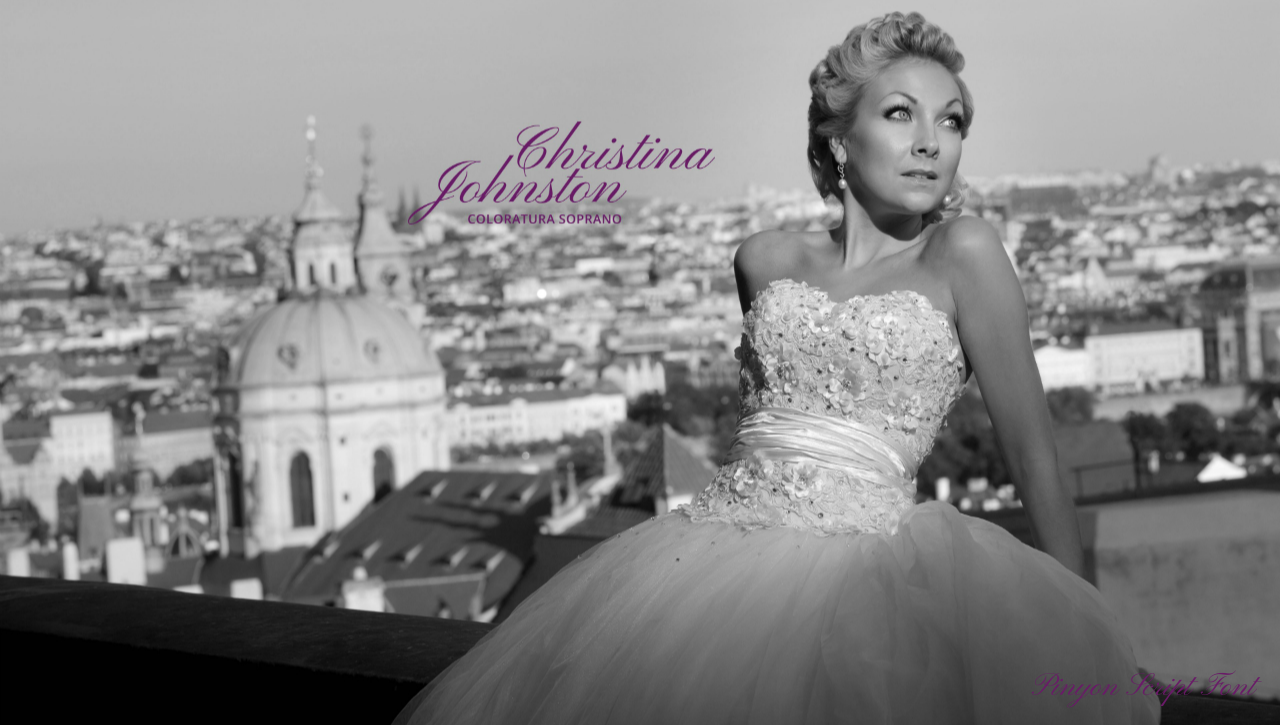
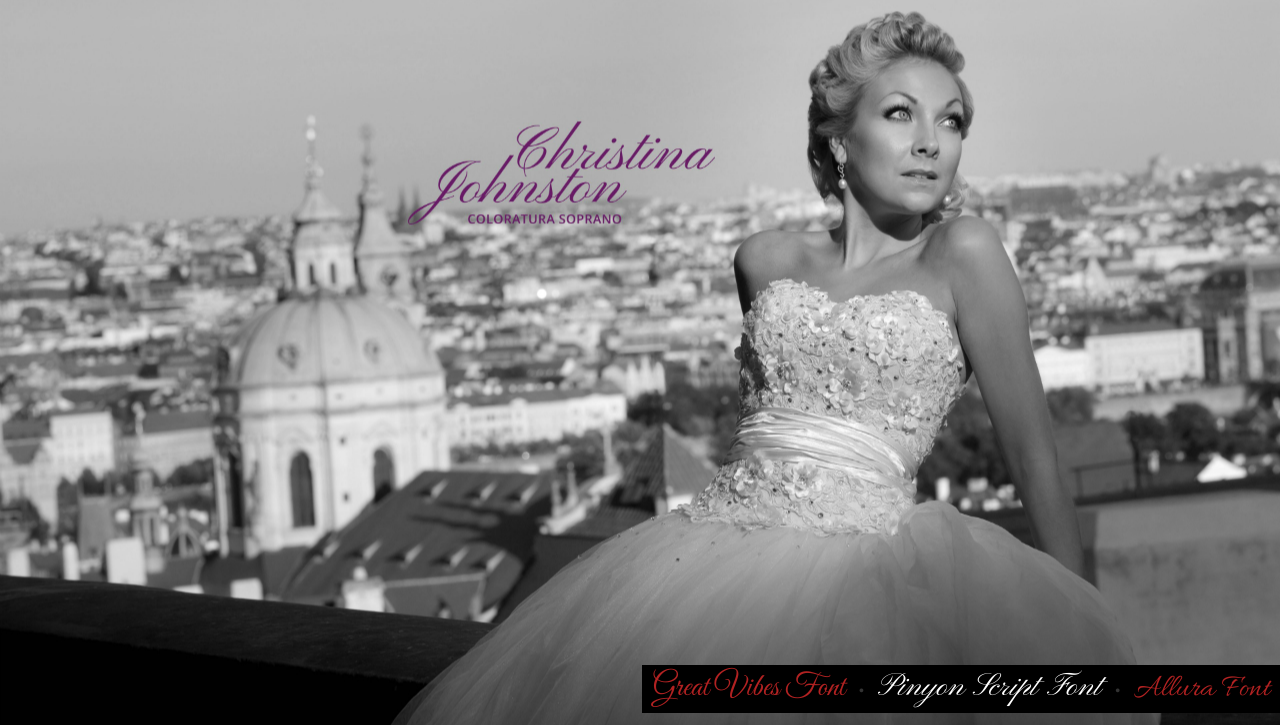
Before and after one commit to jlaplante/jlaplante.github.io, a plain HTML site: page index_2.html in a window 1280 px wide. Shown: the part 75-800 px from the top of the page. Drawn offline with Linux system fonts and the light colour scheme.

Commit message:
Adding font nav

```diff
--- a/index_2.html
+++ b/index_2.html
@@ -32,7 +32,11 @@
             </div>
         </div>
         <footer class="footer">
-            <div class="font-label pull-right" style="font-family: 'Pinyon Script'; font-size: 24pt;">Pinyon Script Font</div>
+            <div class="row">
+                <div class="col-md-12">
+                    <span class="pull-right" style="background-color: black;"><a href="index_3.html"><span style="font-family: 'Great Vibes'; font-size: 24pt; padding: 0 10px; color: firebrick;">Great Vibes Font</span></a>  &bull;  <span style="font-family: 'Pinyon Script'; font-size: 24pt; padding: 0 10px; color: white;">Pinyon Script Font</span>  &bull;  <a href="index.html"><span style="font-family: 'Allura'; font-size: 24pt; padding: 0 10px; color: firebrick;">Allura Font</span></a></span>
+                </div>
+            </div>
         </footer>
         <!-- Bootstrap core JavaScript
     ================================================== -->
```
Also changed, not shown: index.html (+1 -1 lines), index_3.html (+5 -1 lines). Lines whose indentation alone changed are shown as unchanged.
